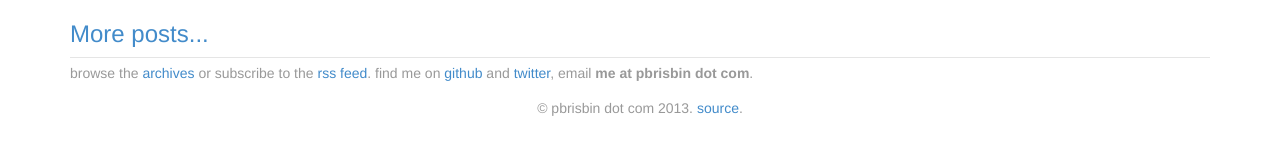
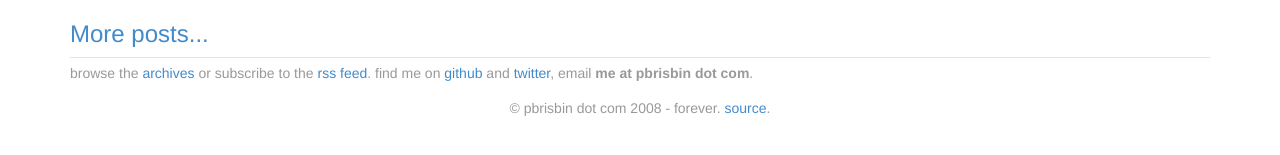
Before and after one commit to pbrisbin/pbrisbin.com, a Jekyll site: the page built from index.html, in a window 1280 px wide and 900 px high, scrolled down 12574 px. Shown: the part 643-798 px from the top of the window. Built offline with Jekyll 4.4.1, drawn with Linux system fonts in a browser that asks for light colours.

Commit message:
Update copyright, once and for all

```diff
--- a/_layouts/default.html
+++ b/_layouts/default.html
@@ -42,7 +42,7 @@
           email <strong>me at pbrisbin dot com</strong>.
         </section>
         <section id="copyright">
-          &copy; pbrisbin dot com 2013.
+          &copy; pbrisbin dot com 2008 - forever.
           <a href="https://github.com/pbrisbin/pbrisbin.com">source</a>.
         </section>
       </footer>
```
